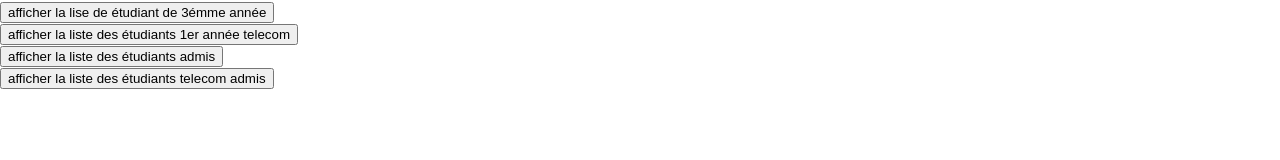
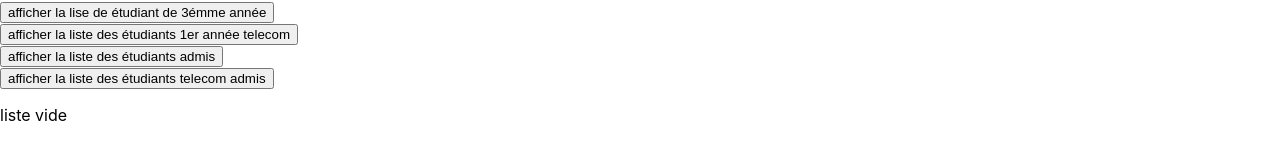
Before and after one commit to Anfel-web/studentReact, a React (Create React App) app: page / in a window 1280 px wide. Shown: the part 240-400 px from the top of the page. Built offline with nearby package versions, Linux system fonts and the light colour scheme.

Commit message:
StudentsAgeBetween25And30 (#2)
* StudentsAgeBetween25And30

* StudentsAgeBetween25And30

* StudentsAgeBetween25And30

```diff
--- a/src/components/Students.jsx
+++ b/src/components/Students.jsx
@@ -5,6 +5,7 @@ import StudentsLevel3 from '../components/StudentsLevel3';
 import TelecomStudentsSucceed from '../components/TelecomStudentsSucceed';
 import StudentSucceed from '../components/StudentSucceed';
 import studentsWithStatus from '../functions/studentsWithStatus';
+import StudentsAgeBetween25And30 from "./StudentsAgeBetween25And30";
 
 const Students = (props) => {
     const [name, setName] = useState("");
@@ -24,12 +25,13 @@ const Students = (props) => {
     const studentsAdmis = students.filter((studentltem) => studentltem.moyenne >= 10);
     const telecomStudentsLevel1 = students.filter((studentltem) => studentltem.level === 1 && studentltem.specialty === "telecom");
     const telecomStudentsAdmis = students.filter((studentltem) => studentltem.moyenne >= 10 && studentltem.specialty === "telecom");
+    const studentsAgeBetween25And30 = students.filter((studentltem) => studentltem.age >= 25 && studentltem.age < 30);
     const listStudentsWithStatus = studentsWithStatus(students);
 
     return (
         <div>
-         <p>STUDENTS APPLICATION</p>
-         <p>formulaire</p>
+            <p>STUDENTS APPLICATION</p>
+            <p>formulaire</p>
             name:     <input value={name} onChange={(e) => setName(e.target.value)} />
         age :     <input value={age} onChange={(e) => setAge(Number(e.target.value))} />
         ville :   <input value={ville} onChange={(e) => setVille(e.target.value)} />
@@ -58,6 +60,7 @@ const Students = (props) => {
             <TelecomStudentsLevel1 telecomStudentsLevel1={telecomStudentsLevel1} />
             <StudentSucceed studentsAdmis={studentsAdmis} />
             <TelecomStudentsSucceed telecomStudentsAdmis={telecomStudentsAdmis} />
+            <StudentsAgeBetween25And30 studentsAgeBetween25And30={studentsAgeBetween25And30} />
         </div >
     )
 };
--- /dev/null
+++ b/src/components/StudentsAgeBetween25And30.jsx
@@ -0,0 +1,13 @@
+import React from "react";
+
+const StudentsAgeBetween25And30 = (props) => {
+    return (
+        <div>
+            {props.studentsAgeBetween25And30.length === 0 ? <p>liste vide</p> : props.studentsAgeBetween25And30.map((student) => <div style={{ display: 'flex', gap: "12px" }}>
+                <p>{student.name}</p>
+            </div>
+            )}
+        </div>
+    )
+}
+export default StudentsAgeBetween25And30;
```
